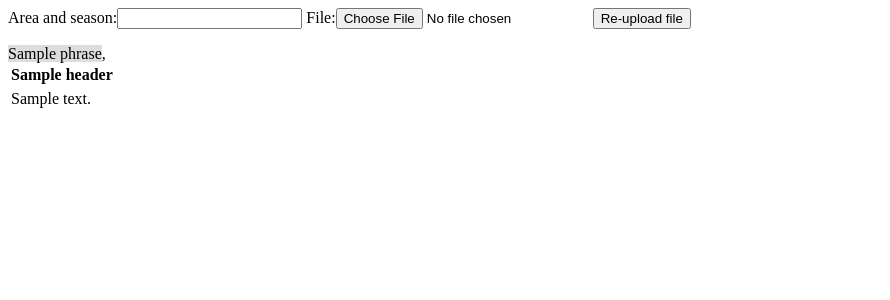
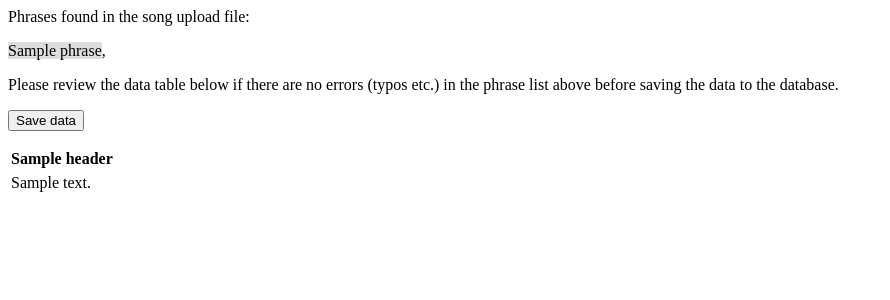
Before and after one commit to ZmjbS/edda, a Django app: template templates/songs/upload_review.html in a window 1280 px wide. Shown: the top 300 px of the page, without its empty margins (0-890 px from the left). Run offline with Django 3.2, Linux system fonts and the light colour scheme; tables that the repository leaves empty hold one stand-in row (values such as "Sample post"); the template is opened without the code that fills it: values that come from a table or form of the project are taken from there, most other values are stand-ins (such as "Sample title", 1, 10 or a date in 2020); parts of the project's set-up code (start-up, migrations or seed data) failed here and were passed over.

Commit message:
Added some clarifications.

```diff
--- a/templates/songs/upload_review.html
+++ b/templates/songs/upload_review.html
@@ -1,14 +1,21 @@
 <html>
 <body>
-<form action="/songs/upload/" method="post" enctype="multipart/form-data">
-    {% csrf_token %}
-    {{ form }}
-    <input type="submit" value="Re-upload file" />
-</form>
 
+<p>Phrases found in the song upload file:</p>
 {% for phrase in phrases %}
 <span style="background: #ddd;">{{ phrase }}</span>,
 {% endfor %}
+
+<p>Please review the data table below if there are no errors (typos etc.) in the phrase list above before saving the data to the database.</p>
+
+<form action="/songs/upload/save" method="post" enctype="multipart/form-data">
+    {% csrf_token %}
+	<input type="hidden" name="area_and_season" value="{{ area_and_season }}" />
+	<input type="hidden" name="headers" value="{{ datatable_headers }}" />
+	<input type="hidden" name="data" value="{{ data }}" />
+    <input type="submit" value="Save data" />
+</form>
+
 <table>
 	<tr>
 {% for header in datatable_headers %}
```
